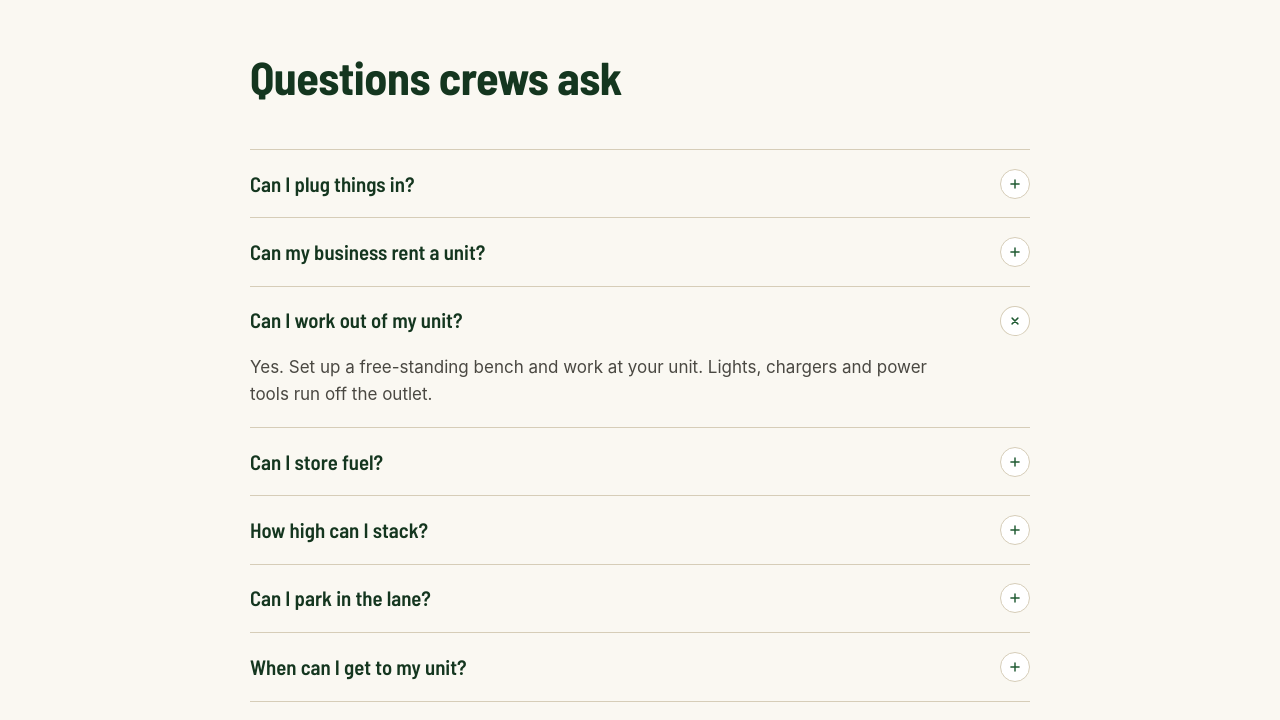
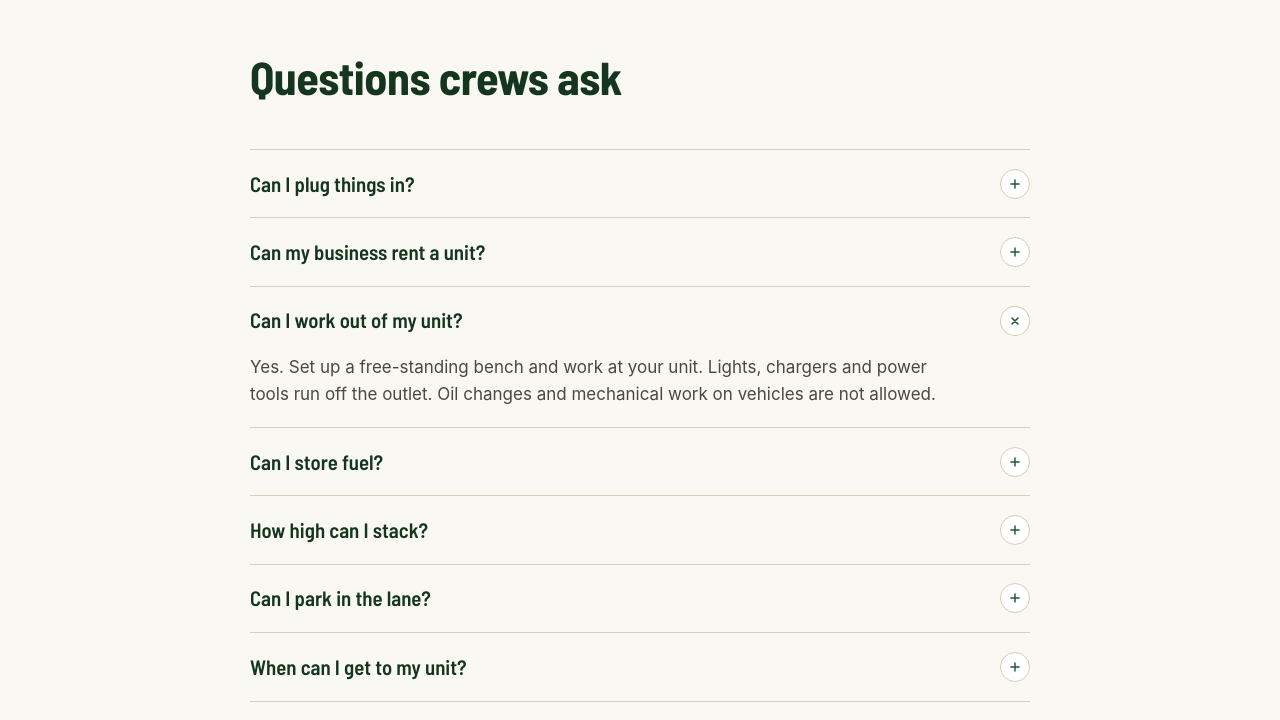
Before and after one commit to davidckni-ux/fourthstreet-preview, a plain HTML site: page contractor-storage-trades.html in a window 1280 px wide. Both pictures are taken after a click on the heading "Can I work out of my unit?". Shown: the part 3648-4368 px from the top of the page. Drawn offline with Linux system fonts and the light colour scheme.

Commit message:
Content mock: work answer rules out oil changes and vehicle mechanical work
Co-Authored-By: Claude Fable 5.2 <noreply@anthropic.com>

```diff
--- a/contractor-storage-trades.html
+++ b/contractor-storage-trades.html
@@ -162,7 +162,7 @@ img:is([sizes=auto i],[sizes^="auto," i]){contain-intrinsic-size:3000px 1500px}
 			<details class="faq-item">
 			<summary>Can I work out of my unit?</summary>
 			<div class="faq-answer prose">
-<p class="wp-block-paragraph">Yes. Set up a free-standing bench and work at your unit. Lights, chargers and power tools run off the outlet.</p>
+<p class="wp-block-paragraph">Yes. Set up a free-standing bench and work at your unit. Lights, chargers and power tools run off the outlet. Oil changes and mechanical work on vehicles are not allowed.</p>
 </div>
 		</details>
 			<details class="faq-item">
```
